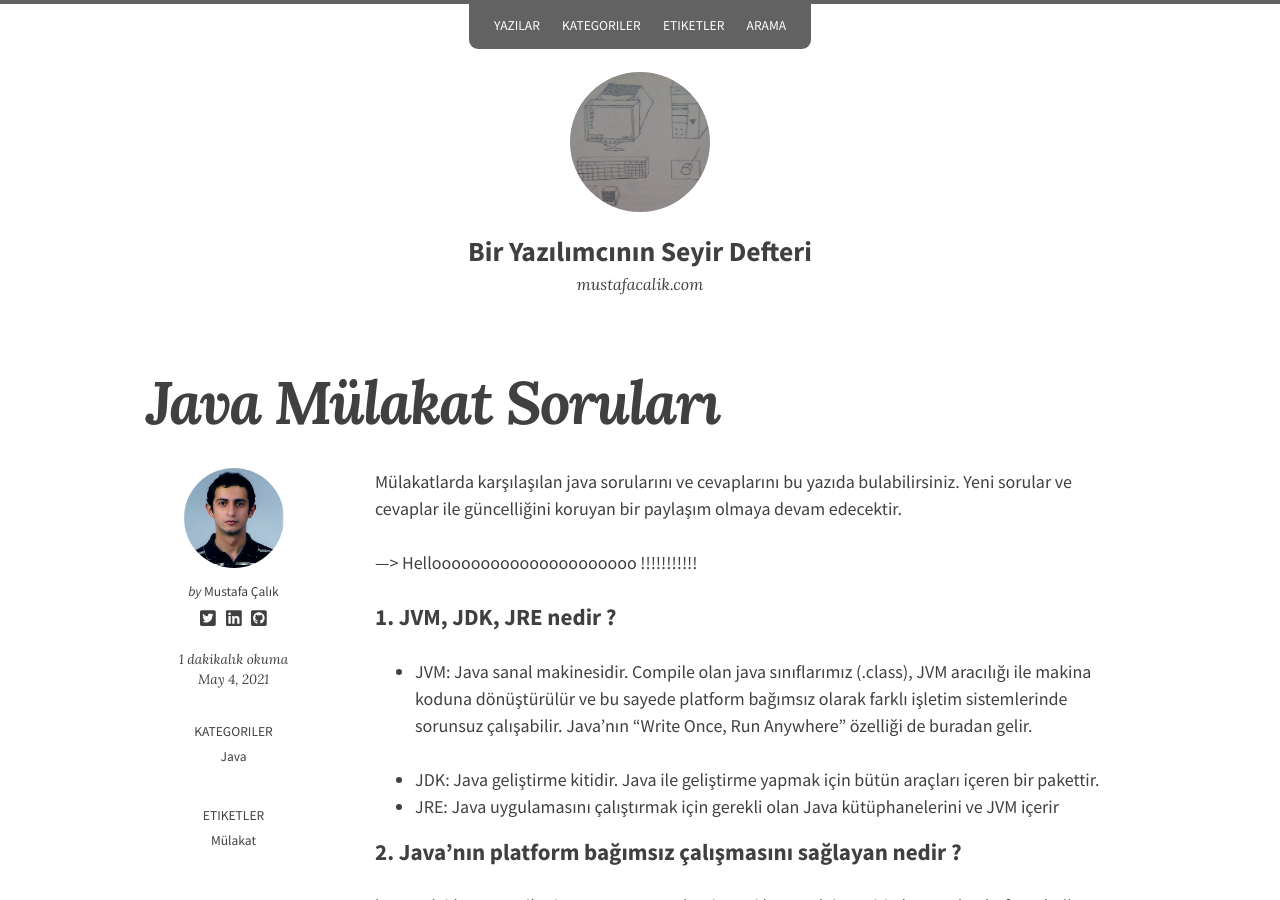
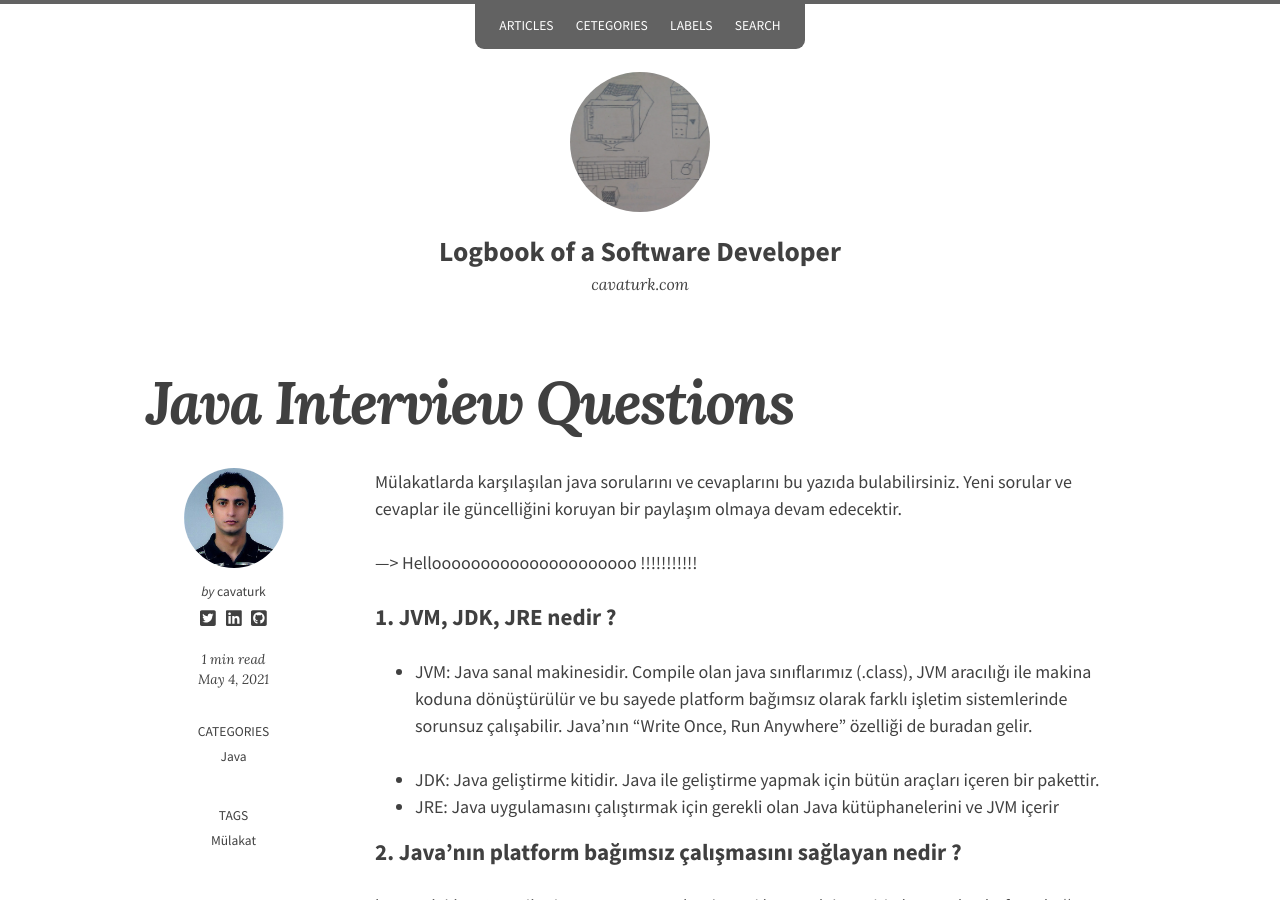
Before and after one commit to cavaturk/cavaturk.github.io, a Jekyll site: the page built from _posts/2021-05-04-Java-Mülakat-Soruları.md, in a window 1280 px wide and 900 px high. Built offline with Jekyll 4.4.1, drawn with Linux system fonts in a browser that asks for light colours; nearby versions of some CDN libraries; comment, search, counter and statistics services are not loaded; some of the changed text lies outside the part shown.

Commit message:
Your Message

```diff
--- a/_config.yml
+++ b/_config.yml
@@ -16,11 +16,11 @@
 #theme: jekyll-theme-so-simple
 remote_theme: "mmistakes/so-simple-theme@3.2.0"
 skin: "/assets/css/skins/light.css"
-locale: tr-TR
-title: "Bir Yazılımcının Seyir Defteri"
-description: "mustafacalik.com"
+locale: en-US
+title: "Logbook of a Software Developer"
+description: "cavaturk.com"
 baseurl: "/" # the subpath of your site, e.g. "/blog"
-url: "http://www.mustafacalik.com" # the base hostname & protocol for your site e.g. "https://mmistakes.github.io"
+url: "http://cavaturk.github.io" # the base hostname & protocol for your site e.g. "https://mmistakes.github.io"
 logo: "/images/mybil.jpg" # path of site logo, e.g. "/assets/images/logo.png"
 date_format: "%B %-d, %Y"
 read_time: true
@@ -36,9 +36,9 @@ google_fonts:
     weights: "400,400i,700,700i"
 google_analytics: "G-HV24M0MBZW"
 disqus:
-  shortname: "mustafacalik"
+  shortname: "cavaturk"
 twitter:
-  username: mustafacalik # site's Twitter username
+  username: cavaturk # site's Twitter username
 
 # Liquid
 liquid:
@@ -53,14 +53,14 @@ feed:
 paginate: 10
 paginate_path: /page:num/
 
-copyright: "© 2021 Mustafa Çalık"
+copyright: "© 2022 cavaturk"
 
 # Search
 search_full_content: false
 
 # Taxonomy pages
-category_archive_path: "/kategoriler/#"
-tag_archive_path: "/etiketler/#"
+category_archive_path: "/categories/#"
+tag_archive_path: "/labels/#"
 
 # Exclude from processing.
 # The following items will not be processed, by default. Create a custom list
@@ -107,10 +107,10 @@ defaults:
 
 # Site Author
 author:
-  name: Mustafa Çalık
+  name: cavaturk
   picture: /images/mustafa.jpg
   email:
-  twitter: mustafacalik
+  twitter: cavaturk
   links:
     - title: Twitter
       url: https://twitter.com/mustafacalik
--- a/_data/navigation.yml
+++ b/_data/navigation.yml
@@ -1,10 +1,10 @@
 # Site navigation links
 
-- title: Yazılar
-  url: /yazilar/
-- title: Kategoriler
-  url: /kategoriler/
-- title: Etiketler
-  url: /etiketler/
-- title: Arama
-  url: /arama/
+- title: Articles
+  url: /articles/
+- title: Cetegories
+  url: /categories/
+- title: Labels
+  url: /labels/
+- title: Search
+  url: /search/
--- a/_posts/2021-05-04-Java-Mülakat-Soruları.md
+++ b/_posts/2021-05-04-Java-Mülakat-Soruları.md
@@ -1,6 +1,6 @@
 ---
 layout: post
-title: Java Mülakat Soruları
+title: Java Interview Questions
 date: 2021-05-05 01:33:20 +0300
 description: You’ll find this post in your `_posts` directory. Go ahead and edit it and re-build the site to see your changes. # Add post description (optional)
 img: i-rest.jpg # Add image post (optional)
```
